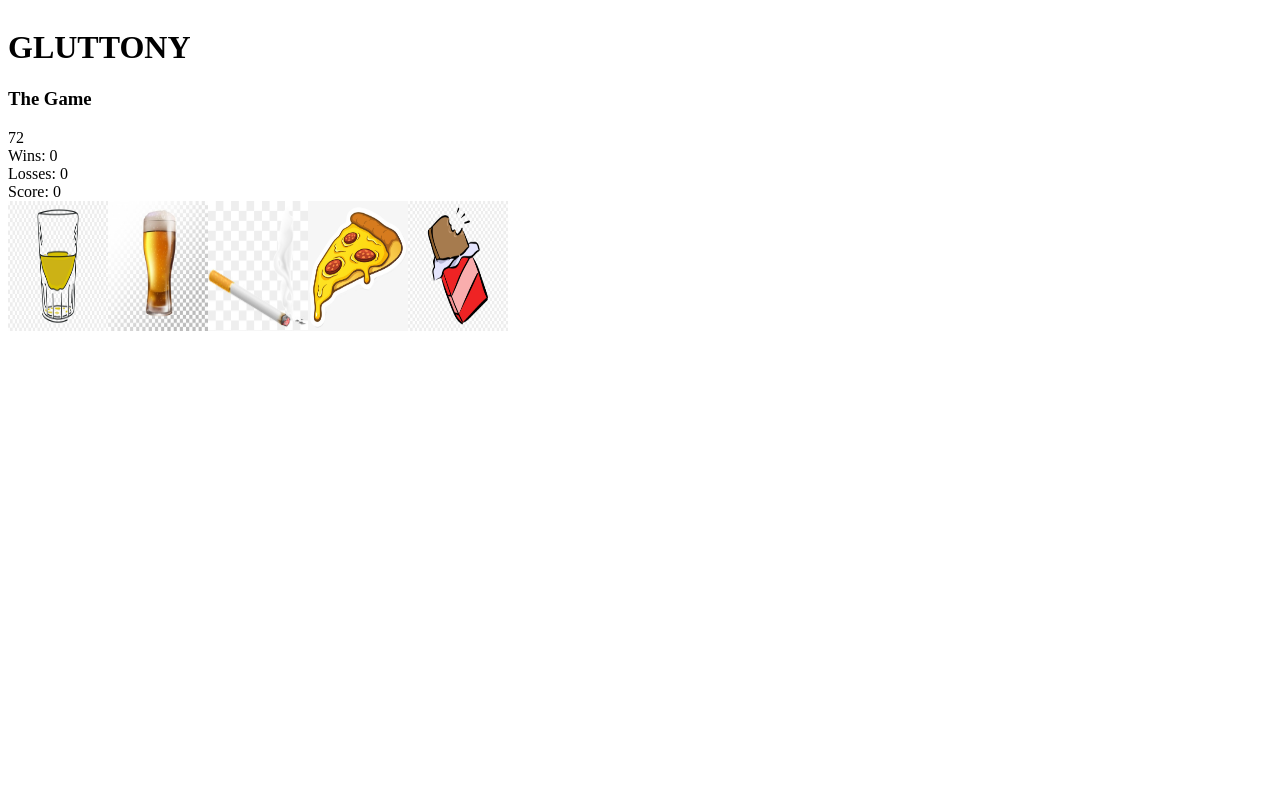
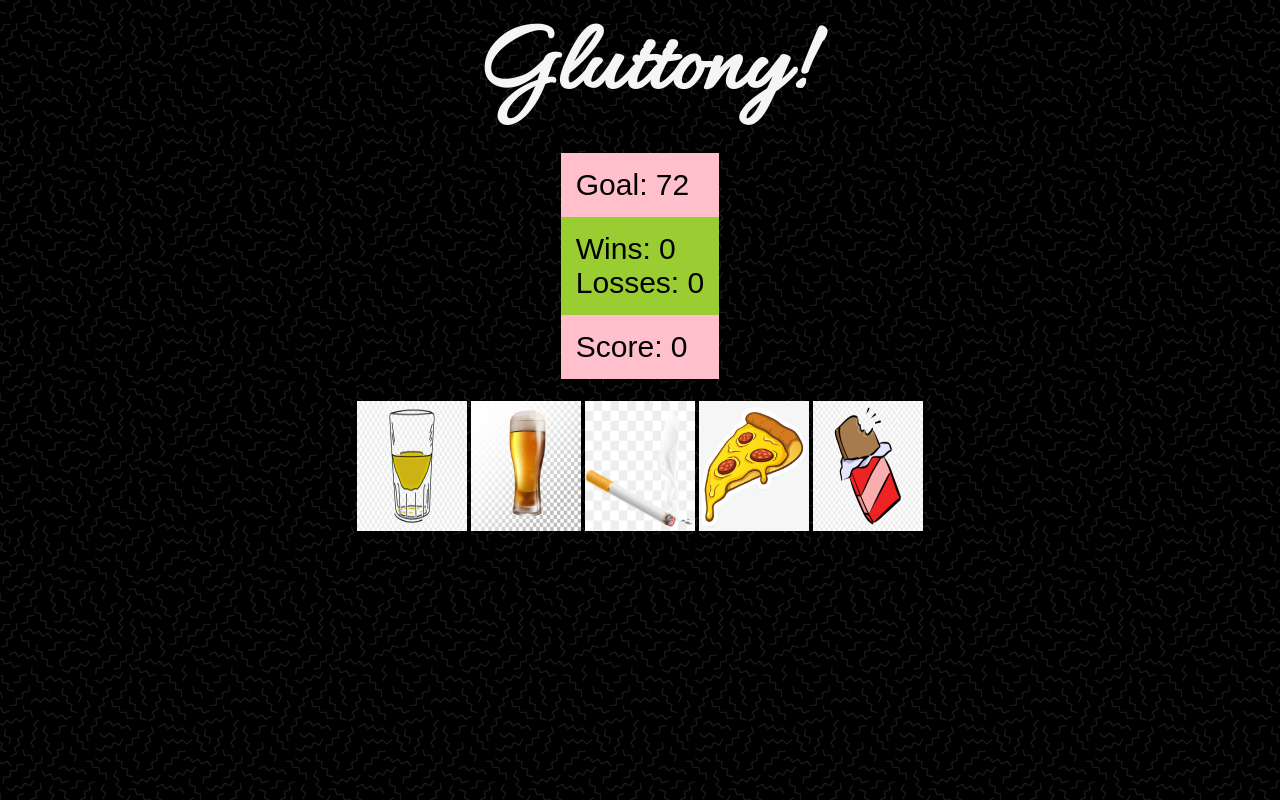
Before and after one commit to NickPrather11/gluttony_game, a plain HTML site: page index.html in a window 1280 px wide. Drawn offline with nearby package versions, Linux system fonts and the light colour scheme.

Commit message:
css added but flex direction: row not working for numsDiv, still need to add directions

```diff
--- a/assets/css/style.css
+++ b/assets/css/style.css
@@ -2,10 +2,40 @@ body{
     display: flex;
     flex-direction: column;
     justify-content: center;
+    align-items: center;
+    background-image: url("../images/memphis-mini-dark.png");
+    font-family: Arial, Helvetica, sans-serif;
+    color: #f5f5f5;
+    font-size: 30px;
+}
+
+header{
+    margin: 0px;
+}
+
+h1{
+    font-family: 'Allura', cursive;
+    text-align: center;
+    font-size: 100px;
+    margin: 0px;
+}
+
+#goalNum, #score{
+    background-color: pink;
+    color: black;
+    padding: 15px;
+}
+
+#winLoseCount{
+    background-color: yellowgreen;
+    color: black;
+    padding: 15px;
 }
 
 #numsDiv{
     flex-direction: row;
+    justify-content: center;
+    margin: 20px;
 }
 
 #itemButtonsDiv{
@@ -19,5 +49,6 @@ button{
 
 img{
     height: 130px;
-    width: 100px;
+    width: 110px;
+    margin: 2px;
 }
--- a/assets/javascript/game.js
+++ b/assets/javascript/game.js
@@ -45,11 +45,11 @@ buildRanValItems = function(){
 buildRanValItems();
 
 // Display goalNum and win/lose count
-$("#goalNum").text(goalNum);
+$("#goalNum").text("Goal: " + goalNum);
 $("#winLoseCount").html("<div>" + "Wins: " + win + "</div>" + "<div>" + "Losses: " + lose + "</div>");
 $("#score").text("Score: " + score);
 
-//click event adding value of each button to score variable
+//click event adding value of each button to score variable plus win/lose if statements
 $(".itemButton").on("click", function(){
     v = parseInt($(this).attr("itemValue"));
     score += v;
@@ -64,5 +64,3 @@ $(".itemButton").on("click", function(){
         reset();
     }
 })
-
-//if score variable equals goal number then Win, else if score variable > goal number Lose
--- a/index.html
+++ b/index.html
@@ -4,6 +4,8 @@
     <meta charset="UTF-8">
     <meta name="viewport" content="width=device-width, initial-scale=1.0">
     <meta http-equiv="X-UA-Compatible" content="ie=edge">
+    <link href="https://fonts.googleapis.com/css?family=Yellowtail&display=swap" rel="stylesheet">
+    <link href="https://fonts.googleapis.com/css?family=Allura&display=swap" rel="stylesheet">
     <link rel="stylesheet" href="assets/css/reset.css">
     <link rel="stylesheet" href="assets/css/style.css">
 
@@ -13,8 +15,7 @@
 </head>
 <body>
     <header id="gameName">
-        <h1>GLUTTONY</h1>
-        <h3>The Game</h3>
+        <h1>Gluttony!</h1>
     </header>
 
     <div id="instructions"></div>
```
